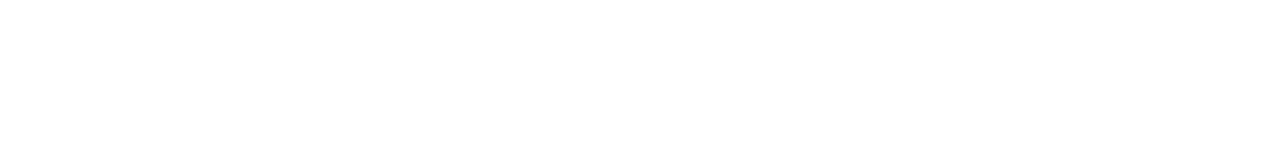
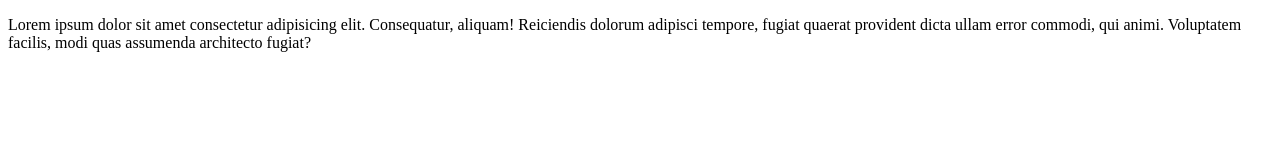
Before and after one commit to k1erGro/test, a plain HTML site: page index.html in a window 1280 px wide. Drawn offline with Linux system fonts and the light colour scheme.

Commit message:
asdawdasa

```diff
--- a/index.html
+++ b/index.html
@@ -7,7 +7,9 @@
 </head>
 <body>
     <div class="container">
+        <p>Lorem ipsum dolor sit amet consectetur adipisicing elit. Consequatur, aliquam! Reiciendis dolorum adipisci tempore, fugiat quaerat provident dicta ullam error commodi, qui animi. Voluptatem facilis, modi quas assumenda architecto fugiat?
 
+        </p>
     </div>
 </body>
 </html>
```
